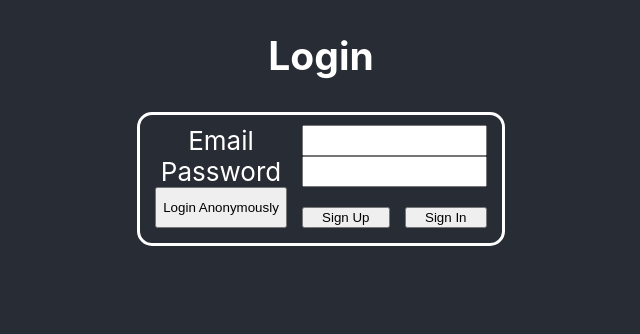
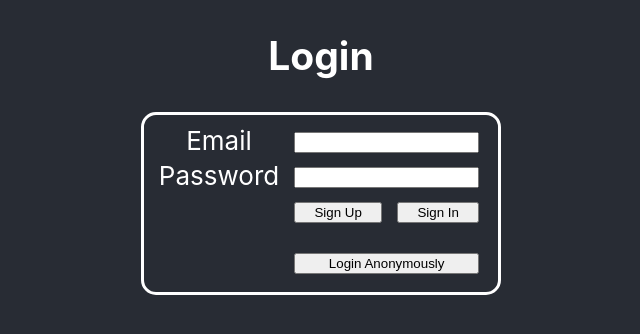
Before and after one commit to logankarney/ReactYoutubePlayer, a React (Create React App) app in the folder player/: page / in a window 1280 px wide. Shown: the top 334 px of the page, without its empty margins (319-959 px from the left). Built offline with nearby package versions, Linux system fonts and the light colour scheme.

Commit message:
*Changed login css

```diff
--- a/player/src/css/Login.css
+++ b/player/src/css/Login.css
@@ -4,12 +4,10 @@
   border-style: solid;
   border-width: medium;
   border-radius: 15px;
-  padding: 15px;
+  padding-left: 15px;
   padding-top: 10px;
-}
-
-.label {
-  text-align: left;
+  padding-right: 19px;
+  padding-bottom: 11px;
 }
 
 .email-label {
@@ -26,7 +24,7 @@
   grid-column-end: 2;
 }
 
-.field {
+.right {
   margin-top: 7px;
   margin-bottom: 7px;
 }
@@ -46,7 +44,7 @@
 }
 
 .button {
-  margin-top: 20px;
+  margin-top: 7px;
 }
 
 .signup-button {
@@ -62,3 +60,11 @@
   grid-column-start: 3;
   grid-column-end: 4;
 }
+
+.anon-button {
+  margin-top: 30px;
+  grid-row-start: 4;
+  grid-row-end: 5;
+  grid-column-start: 2;
+  grid-column-end: 4;
+}
```
